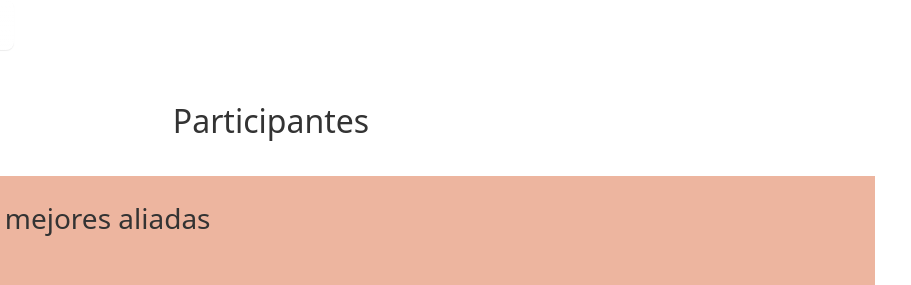
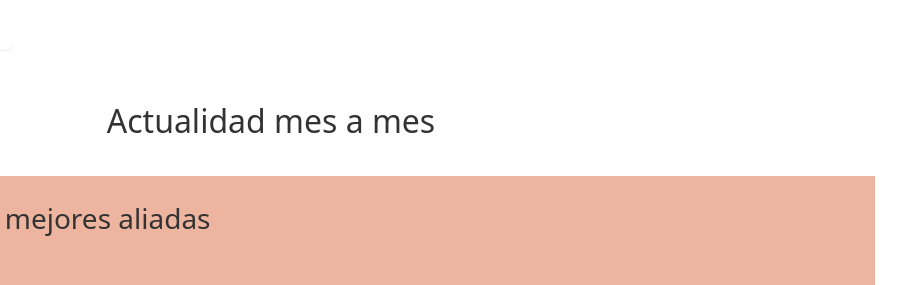
Before and after one commit to amongec/uoc-boilerplate-master, a website built with Parcel: page src/noticias.html in a window 1280 px wide. Shown: the top 285 px of the page, 369-1280 px from the left. Built offline with nearby package versions, Linux system fonts and the light colour scheme.

Commit message:
Added new page noticias

```diff
--- a/src/participantes.html
+++ b/src/noticias.html
@@ -1,7 +1,7 @@
 <include name="partial-header" src="./partials/header.html"></include>
 <body>
   <div class="p-5">
-    <h2 class="p-1 font-semibold text-center text-md sm:text-xl">Participantes</h2><br>
+    <h2 class="p-1 font-semibold text-center text-md sm:text-xl">Actualidad mes a mes</h2><br>
     <div class="row">
       <span class="d-flex flex-column justify-content-center block">
         <div class="g-col-12 g-col-md-6 g-col-xl-4 items-center">
--- a/src/partials/header.html
+++ b/src/partials/header.html
@@ -27,7 +27,7 @@
       </button>
       <ul class="dropdown-menu dropdown rounded-bottom">
         <li><a class="dropdown-item" href="./index.html">Inicio</a></li>
-        <li><a class="dropdown-item" href="./participantes.html">Participantes</a></li>
+        <li><a class="dropdown-item" href="./noticias.html">Noticias</a></li>
         <li><a class="dropdown-item" href="./equipo.html">Nuestro equipo</a></li>
       </ul>
     </div>
```
Also changed, not shown: src/assets/styles/main.css (+4 -4 lines), src/register.html (+1 -0 lines).
